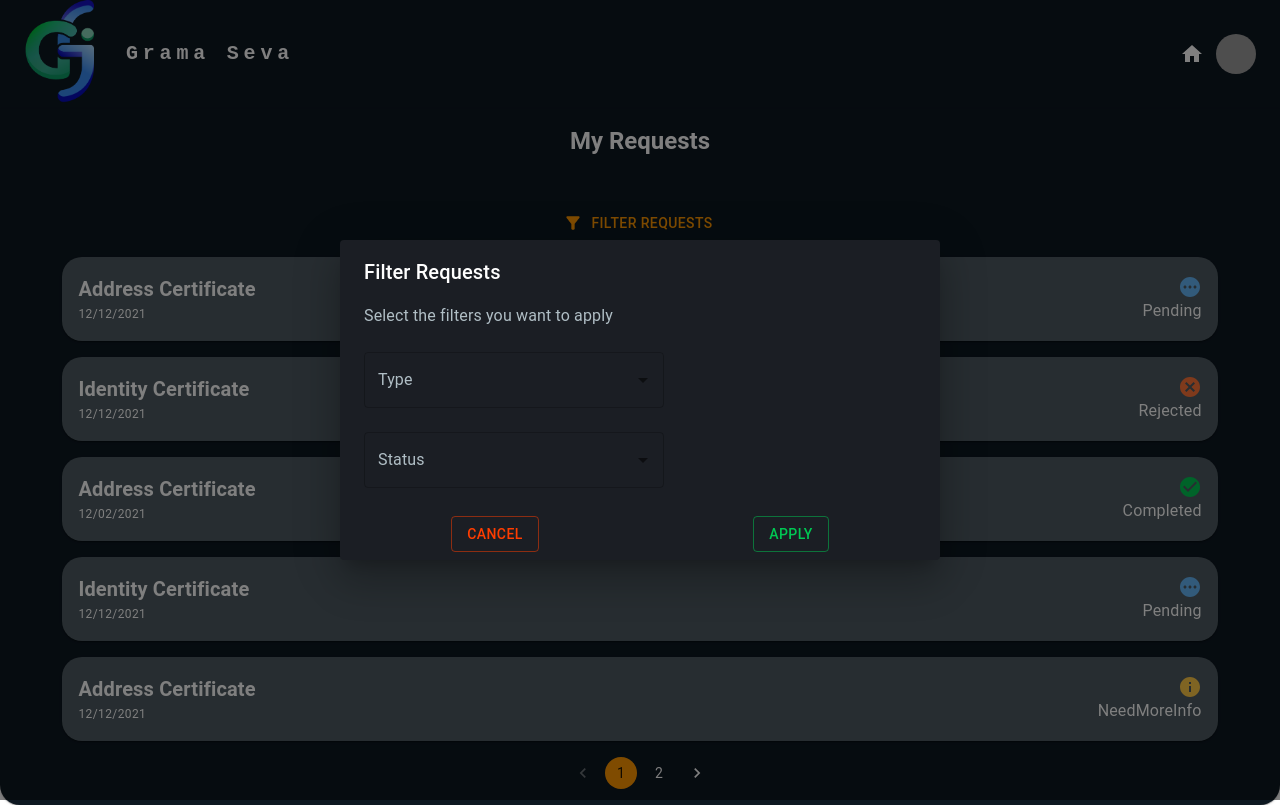
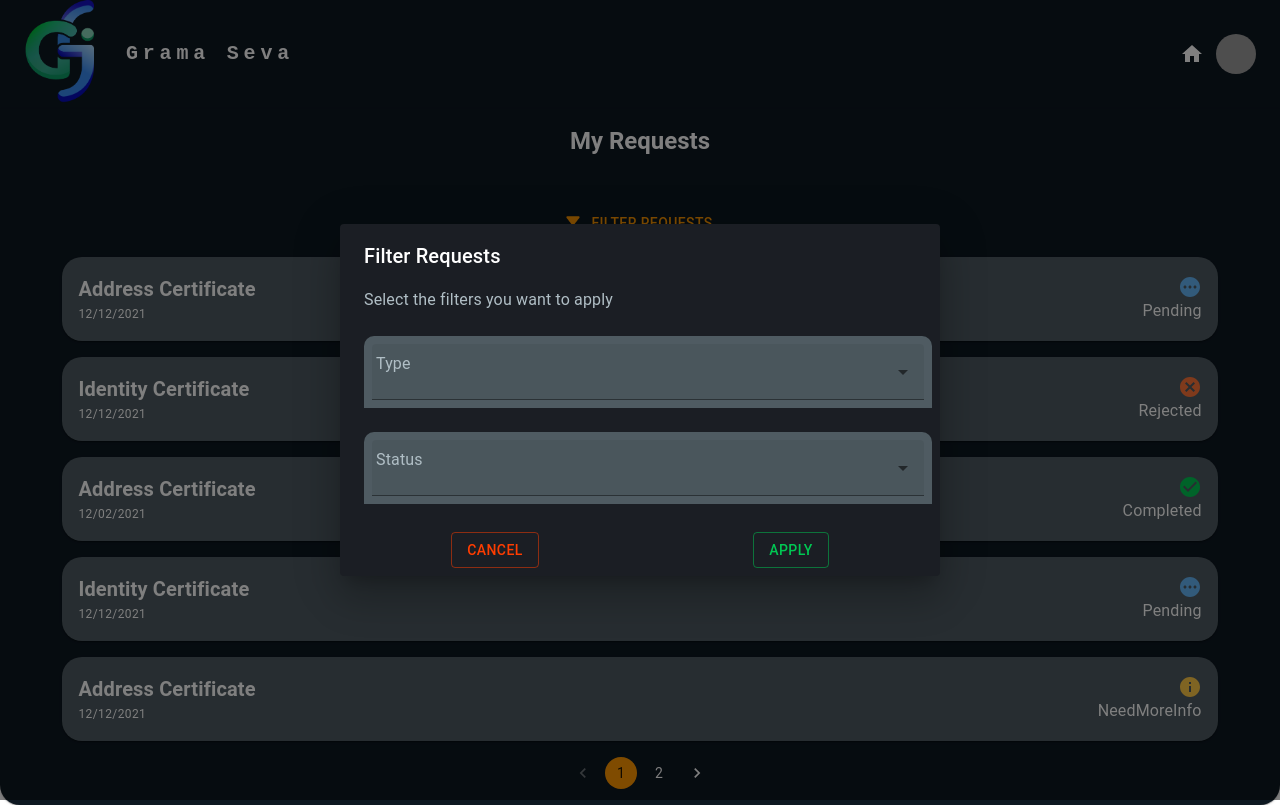
Before and after one commit to WSO2-Intern-Group-Project/frontend, a React (Create React App) app: page /user/myrequests in a window 1280 px wide. Both pictures are taken after a click on the button "FILTER REQUESTS". Built offline with nearby package versions, Linux system fonts and the light colour scheme; grey boxes are pictures that could not be loaded.

Commit message:
Add new styles to the filter

```diff
--- a/src/Components/PublicUserComponents/MyRequestsComponnent.jsx
+++ b/src/Components/PublicUserComponents/MyRequestsComponnent.jsx
@@ -4,6 +4,7 @@ import {
   Autocomplete,
   Button,
   Card,
+  Chip,
   Dialog,
   DialogActions,
   DialogContent,
@@ -156,13 +157,34 @@ function MyRequestsComponent() {
               id="combo-box-demo"
               options={["Address Certificate", "Identity Certificate"]}
               getOptionLabel={(option) => option}
-              sx={{ width: 300 }}
+              renderTags={(value, getTagProps) =>
+                value.map((option, index) => (
+                  <Chip
+                    label={option}
+                    color="info"
+                    {...getTagProps({ index })}
+                  />
+                ))
+              }
+              sx={{ width: "100%" }}
               value={filteredTypes}
               onChange={(event, value) => {
                 setFilteredTypes(value);
               }}
               renderInput={(params) => (
-                <TextField {...params} label="Type" placeholder="Type" />
+                <TextField
+                  {...params}
+                  label="Type"
+                  placeholder="Type"
+                  variant="filled"
+                  color="info"
+                  sx={{
+                    p: 1,
+                    backgroundColor: "primary.light",
+                    borderTopLeftRadius: 10,
+                    borderTopRightRadius: 10,
+                  }}
+                />
               )}
             />
             <Autocomplete
@@ -175,9 +197,30 @@ function MyRequestsComponent() {
               onChange={(event, value) => {
                 setFilteredStatuses(value);
               }}
-              sx={{ width: 300 }}
+              renderTags={(value, getTagProps) =>
+                value.map((option, index) => (
+                  <Chip
+                    label={option}
+                    color="info"
+                    {...getTagProps({ index })}
+                  />
+                ))
+              }
+              sx={{ width: "100%" }}
               renderInput={(params) => (
-                <TextField {...params} label="Status" placeholder="Status" />
+                <TextField
+                  {...params}
+                  label="Status"
+                  placeholder="Status"
+                  variant="filled"
+                  color="info"
+                  sx={{
+                    p: 1,
+                    backgroundColor: "primary.light",
+                    borderTopLeftRadius: 10,
+                    borderTopRightRadius: 10,
+                  }}
+                />
               )}
             />
           </Box>
```
